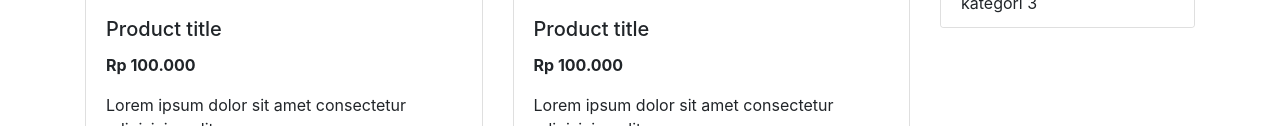
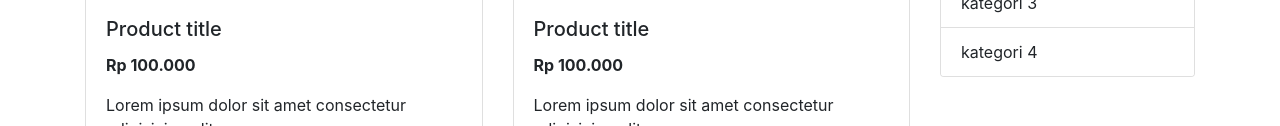
Before and after one commit to aidil03f/shop, a plain HTML site: page index.html in a window 1280 px wide. Shown: the part 435-561 px from the top of the page. Drawn offline with Linux system fonts and the light colour scheme.

Commit message:
deff commit secondary

```diff
--- a/index.html
+++ b/index.html
@@ -213,6 +213,7 @@
                                 <li class="list-group-item">kategori 1</li>
                                 <li class="list-group-item">kategori 2</li>
                                 <li class="list-group-item">kategori 3</li>
+                                <li class="list-group-item">kategori 4</li>
                             </ul>
 
                         </div>
```
